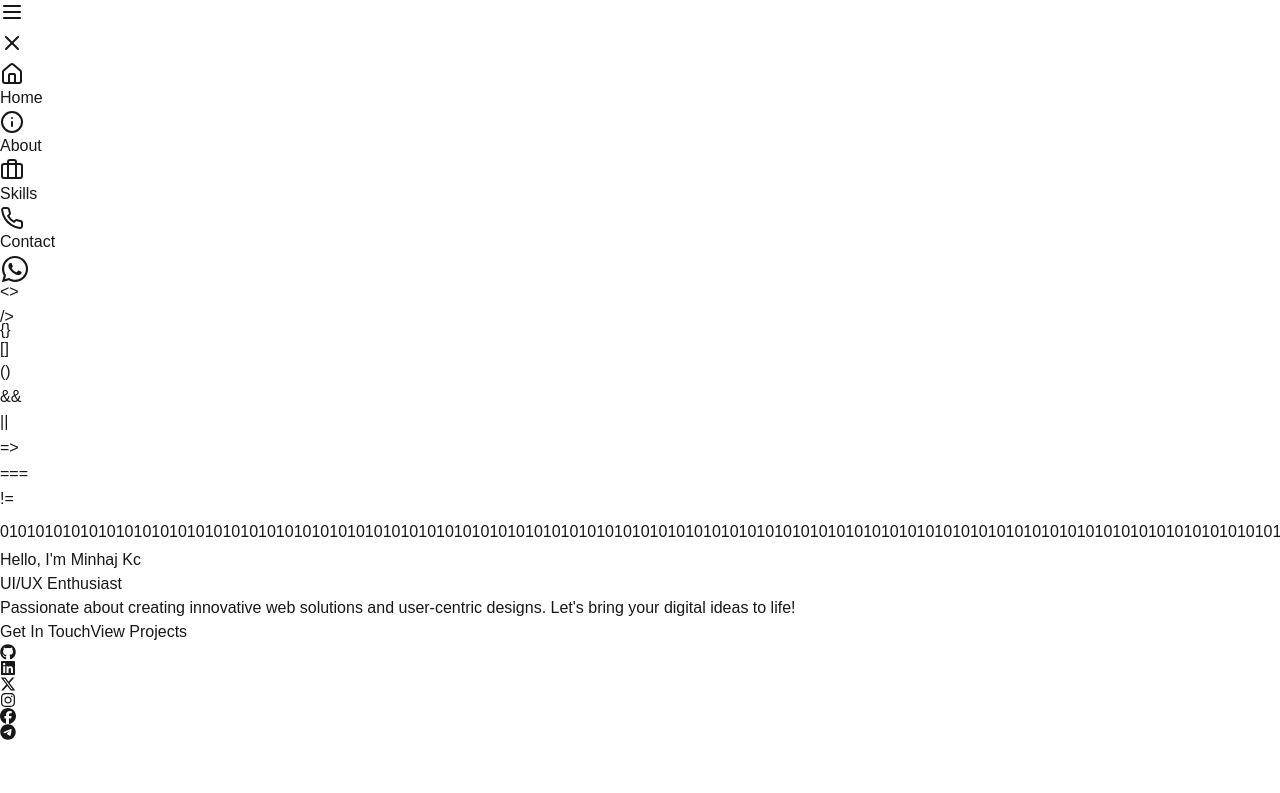
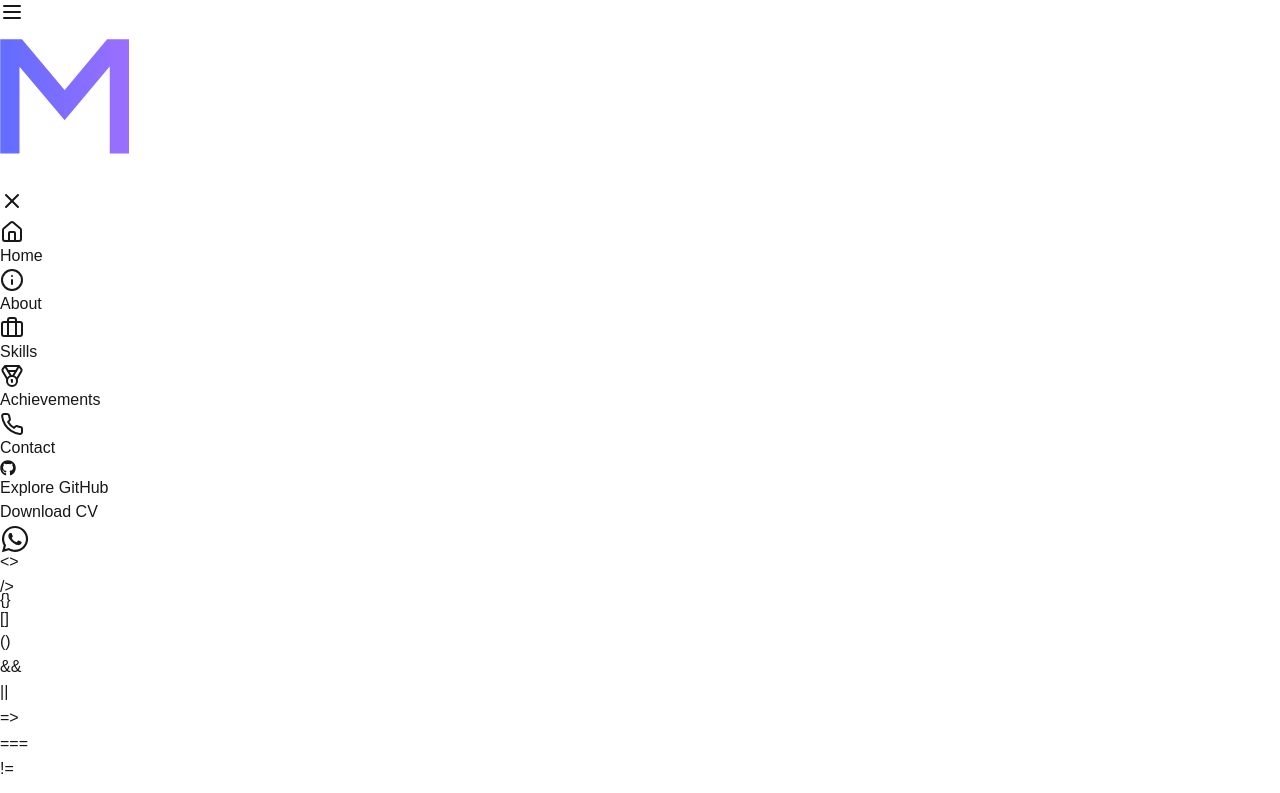
Before and after one commit to Minhajkc/FirstNextJs, a Next.js app: page / in a window 1280 px wide. Shown: the top 793 px of the page. Built offline with nearby package versions, Linux system fonts and the light colour scheme.

Commit message:
completed

```diff
--- a/src/app/components/Achievements.jsx
+++ b/src/app/components/Achievements.jsx
@@ -4,10 +4,10 @@ import Image from 'next/image';
 
 const Achievements = () => {
   return (
-    <section id="achievements" className="py-2 pb-20 px-6  text-white">
+    <section id="achievements" className="py-2 pb-20 px-6  text-white" >
       <div className="max-w-6xl mx-auto text-center">
         <h2 className="text-4xl font-bold mb-8 text-transparent bg-clip-text bg-gradient-to-r from-blue-400 to-purple-600">
-          My Achievements
+          My Achievement
         </h2>
 
         <div className="flex flex-col md:flex-row items-center justify-center space-y-6 md:space-x-12 md:space-y-0 ">
@@ -15,7 +15,7 @@ const Achievements = () => {
             <Image
               src="/images/achi.PNG" // Replace with the path to your image (e.g., Google certificate)
               alt="Google Achievement"
-              width={250}
+              width={450}
               height={250}
               className="rounded-md mb-4 object-cover"
             />
--- a/src/app/components/ContactForm.jsx
+++ b/src/app/components/ContactForm.jsx
@@ -60,7 +60,7 @@ const ContactForm = () => {
         </h2>
     <div className="max-w-4xl mx-auto bg-gray-800 border-2 border-blue-700 rounded-2xl shadow-2xl overflow-hidden">
         <div className="flex flex-col md:flex-row">
-            <div className="md:w-1/2  p-8  bg-white text-gray-900">
+            <div className="md:w-1/2  p-8  bg-gray-500 text-white">
                 <h2 className="text-3xl font-bold mb-6">Get In Touch</h2>
                 <p className="mb-6">I'm always open to new opportunities and collaborations. Feel free to reach out!</p>
                 <div className="space-y-4">
@@ -87,11 +87,6 @@ const ContactForm = () => {
 </div>
             </div>
             <div className="md:w-1/2 p-8">
-            {loading ? (
-         <div className="text-center text-blue-500">
-         Please wait, form is submitting...
-       </div>
-      ):null}
   <form className="space-y-6" id="gform" method="POST" onSubmit={handleSubmit}>
     <div>
       <label htmlFor="name" className="block text-sm font-medium text-gray-300 mb-1">Name</label>
@@ -129,11 +124,18 @@ const ContactForm = () => {
         onChange={handleChange}
       ></textarea>
     </div>
-      <button type="submit" className="w-full px-6 py-3 bg-white text-gray-900 hover:bg-gray-300 transition-all duration-300 rounded-lg font-bold shadow-lg hover:shadow-xl transform hover:-translate-y-1">
-        Send Message
+    <button
+      type="submit"
+      disabled={loading}
+      className={`w-full px-6 py-3 rounded-lg font-bold shadow-lg transition-all duration-300 transform hover:-translate-y-1 ${
+        loading ? "bg-gray-400 text-gray-700 cursor-not-allowed" : "bg-white text-gray-900 hover:bg-gray-300"
+      }`}
+    >
+      {loading ? "Submitting..." : "Send Message"}
     </button>
   </form>
 </div>
+
         </div>
     </div>
     <svg
--- a/src/app/components/Footer.jsx
+++ b/src/app/components/Footer.jsx
@@ -35,8 +35,8 @@ const Footer = () => {
             </a>
         </div>
     </div>
-    <div className="text-center mt-8 text-sm">
-        <p>© {new Date().getFullYear()} Minhaj. All rights reserved.</p>
+    <div className="text-center mt-8 text-xs p-">
+        <p>© {new Date().getFullYear()} All rights reserved. Website Designed by Minhaj kc Using Next.js</p>
     </div>
 </footer>
     </div>
--- a/src/app/components/Navbar.js
+++ b/src/app/components/Navbar.jsx
@@ -1,7 +1,8 @@
 'use client';
 import React, { useState } from 'react';
 import Link from 'next/link';
-import { Home, Info, Briefcase, Phone, Menu, X } from 'lucide-react';
+import { Home, Info, Briefcase, Phone, Menu, X, MedalIcon, FaGitH } from 'lucide-react';
+import {  FaGithub} from 'react-icons/fa6';
 
 const Navbar = () => {
   const [isOpen, setIsOpen] = useState(false);
@@ -10,25 +11,32 @@ const Navbar = () => {
     { href: '/', label: 'Home', icon: Home },
     { href: '/#about', label: 'About', icon: Info },
     { href: '/#Skills', label: 'Skills', icon: Briefcase },
-    { href: '/#contact', label: 'Contact', icon: Phone }
+    { href: '/#achievements', label: 'Achievements', icon: MedalIcon },
+    { href: '/#contact', label: 'Contact', icon: Phone },
+    { href: 'https://github.com/Minhajkc?tab=repositories', label: 'Explore GitHub', icon: FaGithub },
+
   ];
 
   return (
     <>
+
       {/* Hamburger Button */}
       <button
         onClick={() => setIsOpen(true)}
-        className="fixed top-4 left-4 z-40 border-blue-700 border-2 p-2 rounded-full"
+        className="fixed top-4 left-4 z-40 border-blue-700 hover:border-blue-900  transition-all duration-300   border-2 p-2 rounded-full"
       >
-        <Menu className="w-6 h-6 text-white" />
+        <Menu className="w-6 h-6 text-white  " />
       </button>
 
       {/* Sidebar */}
       <div
-        className={`fixed top-0 left-0 bottom-0 w-64 bg-gray-900 z-50 shadow-lg transition-transform duration-300 ease-in-out ${
+        className={`fixed top-0 left-0 bottom-0 w-64 bg-gray-900 z-50 border-r-2 border-r-blue-600 shadow-lg transition-transform duration-300 ease-in-out ${
           isOpen ? 'translate-x-0' : '-translate-x-full'
         }`}
       >
+         <div className='mt-10 ml-6'>
+                <img className="h-5 w-auto" src="/images/Logo.png" alt="Logo" />
+                </div>
         <div className="p-6">
           <button
             onClick={() => setIsOpen(false)}
@@ -48,6 +56,17 @@ const Navbar = () => {
                 <span>{label}</span>
               </Link>
             ))}
+            <div className="mt-30 pt-10">
+                <a
+                  href="/cv/Minhajkc.pdf"
+                  download
+                  className="px-6 py-2 text-white border-2 border-white rounded-lg shadow hover:bg-blue-600 transition duration-300"
+                >
+                  Download CV
+
+                </a>
+
+              </div>
           </div>
         </div>
       </div>
--- a/src/app/components/SkillCategory.jsx
+++ b/src/app/components/SkillCategory.jsx
@@ -7,7 +7,7 @@ const SkillCategory = ({ title, icon, skills }) => (
         </h3>
         <div className="flex flex-wrap gap-2 ">
             {skills.map((skill) => (
-                <span key={skill} className="px-3 py-2 bg-white  text-gray-900  rounded-full text-sm font-medium hover:bg-gray-300 transition-colors cursor-default">
+                <span key={skill} className="px-3 py-2 bg-gray-200  text-gray-900  rounded-full text-sm font-medium hover:bg-gray-300 transition-colors cursor-default">
                     {skill}
                 </span>
             ))}
--- a/src/app/layout.js
+++ b/src/app/layout.js
@@ -1,6 +1,6 @@
 import localFont from "next/font/local";
 import "./globals.css";
-import Navbar from "./components/Navbar";
+import Navbar from "./components/Navbar.jsx";
 
 const geistSans = localFont({
   src: "./fonts/GeistVF.woff",
--- a/src/app/page.js
+++ b/src/app/page.js
@@ -4,7 +4,6 @@ import Skills from "./components/Skills";
 import Projects from "./components/Projects.jsx";
 import ContactForm from "./components/ContactForm";
 import Footer from "./components/Footer";
-import {  FaWhatsapp} from 'react-icons/fa6';
 import Achievements from "./components/Achievements";
 
 export default function Home() {
```
Lines whose indentation alone changed are shown as unchanged.
